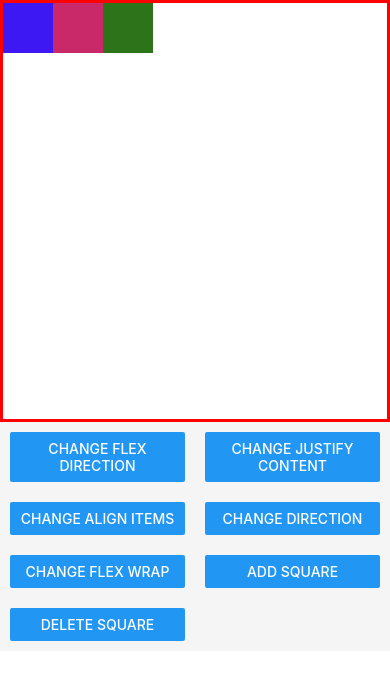
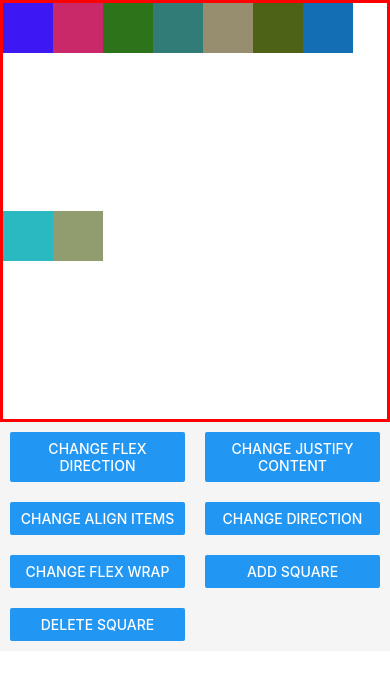
Before and after one commit to JNyum/LayoutProps, a React Native app: screen / in a window 390 px wide. Shown: the top 680 px of the page. Built offline with nearby package versions, Linux system fonts and the light colour scheme.

Commit message:
11/10 hw

```diff
--- a/App.js
+++ b/App.js
@@ -13,19 +13,20 @@
     ];
     const alignItems = ['stretch', 'flex-start', 'flex-end', 'center', 'baseline'];
     const flexWraps = ['wrap', 'nowrap'];
-    const changeDirections = ['?']
+    const directions = ['ltr', 'rtl']
 
     const [flexDirectionIndex, setflexDirection] = useState(0);
     const [justifyContentIndex, setJustifyContent] = useState(0);
     const [alignItemsIndex, setalignItem] = useState(0);
     const [flexWrapIndex, setflexWrap] = useState(0);
-    const [changeDirectionsIndex, setchangeDirect] = useState(0);
+    const [directionIndex, setdirection] = useState(0);
+
     const hookedStyles = {
         flexDirection:flexDirections[flexDirectionIndex],
         justifyContent:justifyContents[justifyContentIndex],
         alignItem:alignItems[alignItemsIndex],
         flexWrap:flexWraps[flexWrapIndex],
-        changeDirection:changeDirections[changeDirectionsIndex],
+        direction:directions[directionIndex],
     }
 
     const changeSetting = (value, options, setterfunction) => {
@@ -46,7 +47,7 @@
         return <View style={sqStyle} />
     };
 
-    const[squares, setSquares] = useState([Square(),Square(),Square()]);
+    const[squares, setSquares] = useState([Square(),Square(),Square(),Square(),Square(),Square(),Square(),Square(),Square()]);
 
 
     return (
@@ -89,7 +90,7 @@
                         <Button title="CHANGE DIRECTION"
                         onPress={() => {
                             console.log("press CHANGE DIRECTION")
-                            changeSetting(changeDirectionsIndex, changeDirections, setchangeDirect);
+                            changeSetting(directionIndex, directions, setdirection);
                         }
                     }
                         />
@@ -105,16 +106,21 @@
                     </View>
                     <View style={[styles.buttonView]}>
                         <Button title="ADD SQUARE"
-                        onPress={() =>
+                        onPress={() => {
                             console.log("press ADD SQUARE")
+                            setSquares([...squares, Square()])
+                        }
+
                         }
                         />
                     </View>
                     <View style={[styles.buttonView]}>
                         <Button title="DELETE SQUARE"
-                        onPress={() =>
+                        onPress={() => {
                             console.log("press DELETE SQUARE")
+                            setSquares(squares.filter((v,i) => i != squares.length -1));
                         }
+                    }
                         />
                     </View>
 
```
